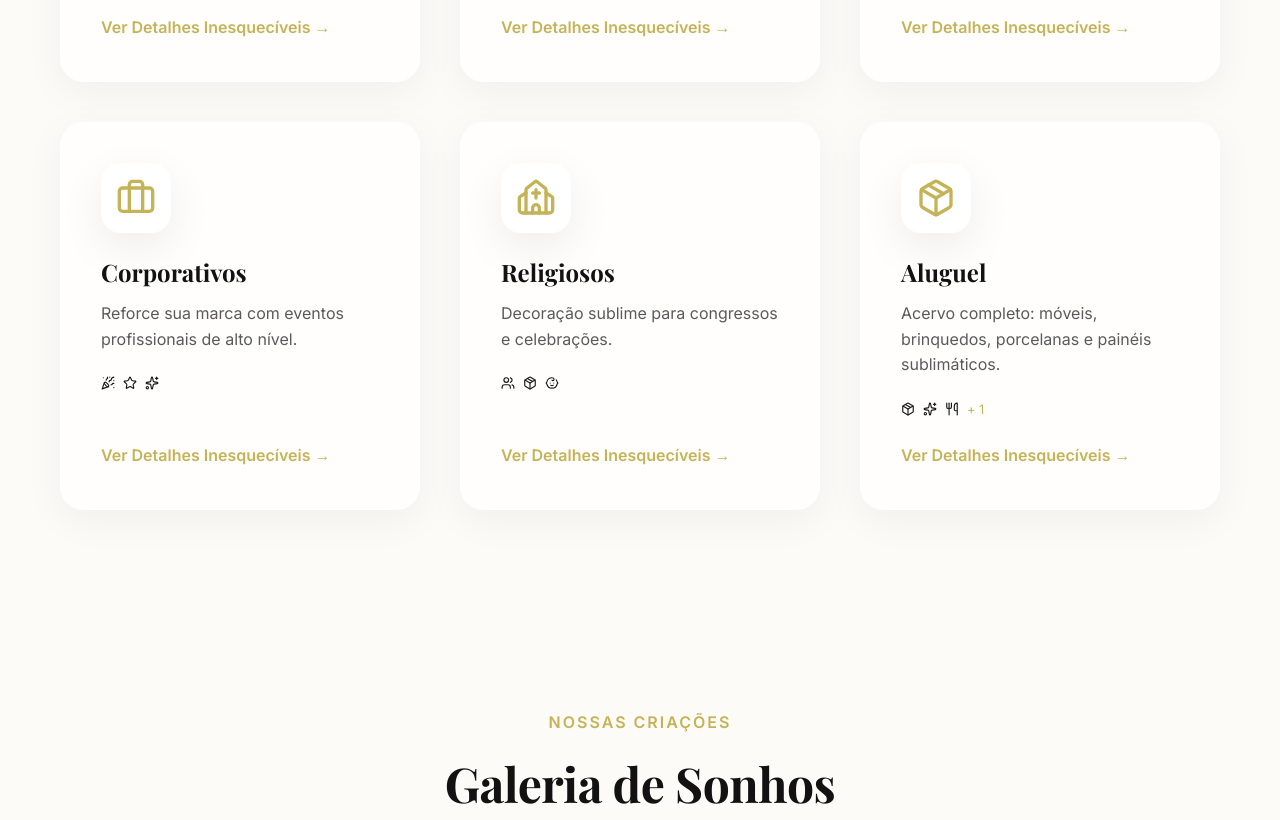
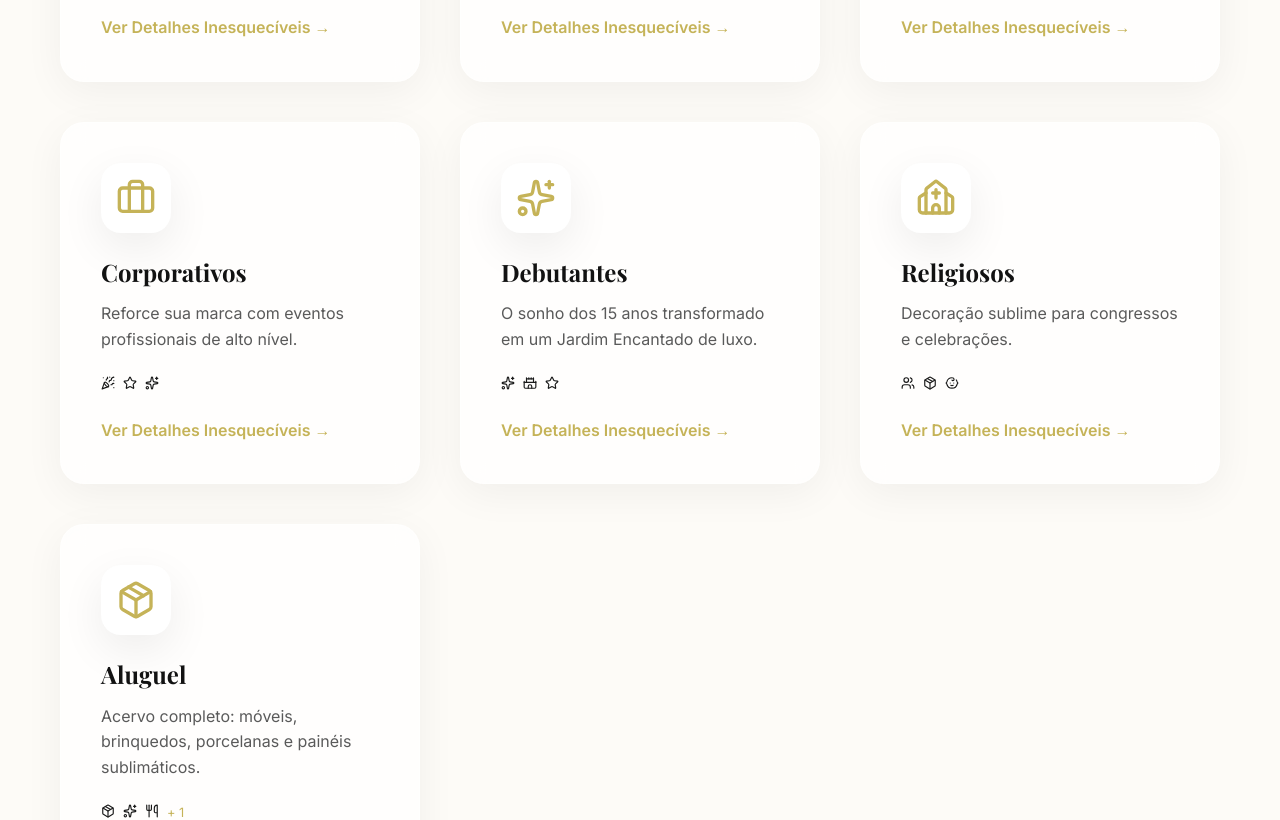
Before and after one commit to edinojr/dri_decora-es, a React (Vite) app: page / in a window 1280 px wide. Shown: the part 2300-3120 px from the top of the page. Built offline with nearby package versions, Linux system fonts and the light colour scheme.

Commit message:
Feature: Add Debutantes specialty with Jardim Encantado theme

```diff
--- a/src/data/servicesData.tsx
+++ b/src/data/servicesData.tsx
@@ -72,6 +72,20 @@ export const serviceList: ServiceCategory[] = [
         ]
     },
     {
+        title: "Debutantes",
+        icon: <Sparkles size={40} />,
+        desc: "O sonho dos 15 anos transformado em um Jardim Encantado de luxo.",
+        longDesc: "A celebração dos 15 anos é um marco. Criamos um 'Jardim Encantado' deslumbrante, onde cada detalhe brilha. Imagine uma debutante com um vestido cravejado de cristais em tons de dourado e rose gold, cercada por borboletas de LED de diversos tamanhos que flutuam pelo ambiente. O cenário conta com um bolo cenográfico majestoso, um painel de fundo que transporta todos para um mundo encantado (sem escritas) e um trono de princesa digno da realeza. Para completar, o número 15 em madeira, perfeitamente harmonizado com a paleta de cores, destaca a importância desta data.",
+        type: "Debutante (15 Anos)",
+        image: "/assets/images/debutante_decor.jpg", // Placeholder until image is provided/available
+        highlights: ["Vestido Dourado e Rose Gold", "Borboletas de LED", "Trono de Princesa", "Painel Mundo Encantado"],
+        subcategories: [
+            { name: "Jardim Encantado", icon: <Sparkles size={18} /> },
+            { name: "Princesa Real", icon: <Castle size={18} /> },
+            { name: "Moderno Glow", icon: <Star size={18} /> }
+        ]
+    },
+    {
         title: "Religiosos",
         icon: <Church size={40} />,
         desc: "Decoração sublime para congressos e celebrações.",
```
